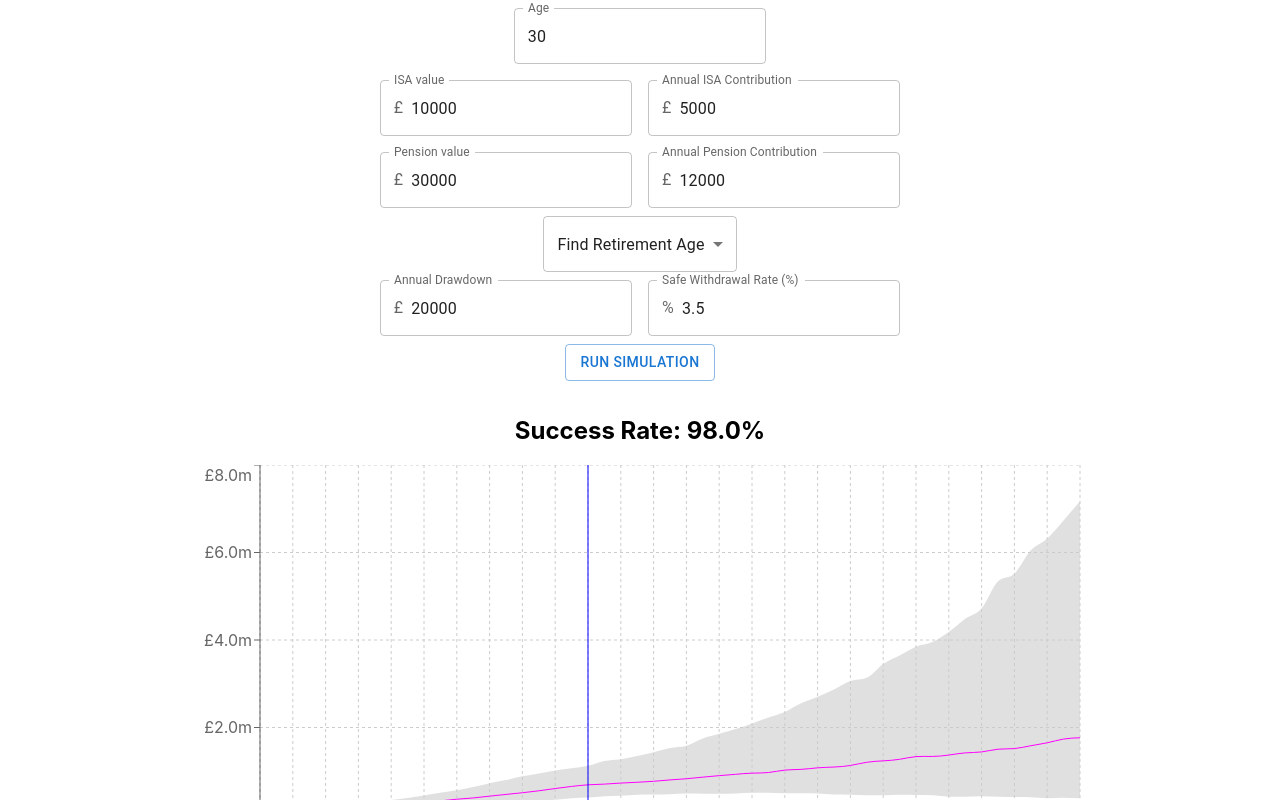
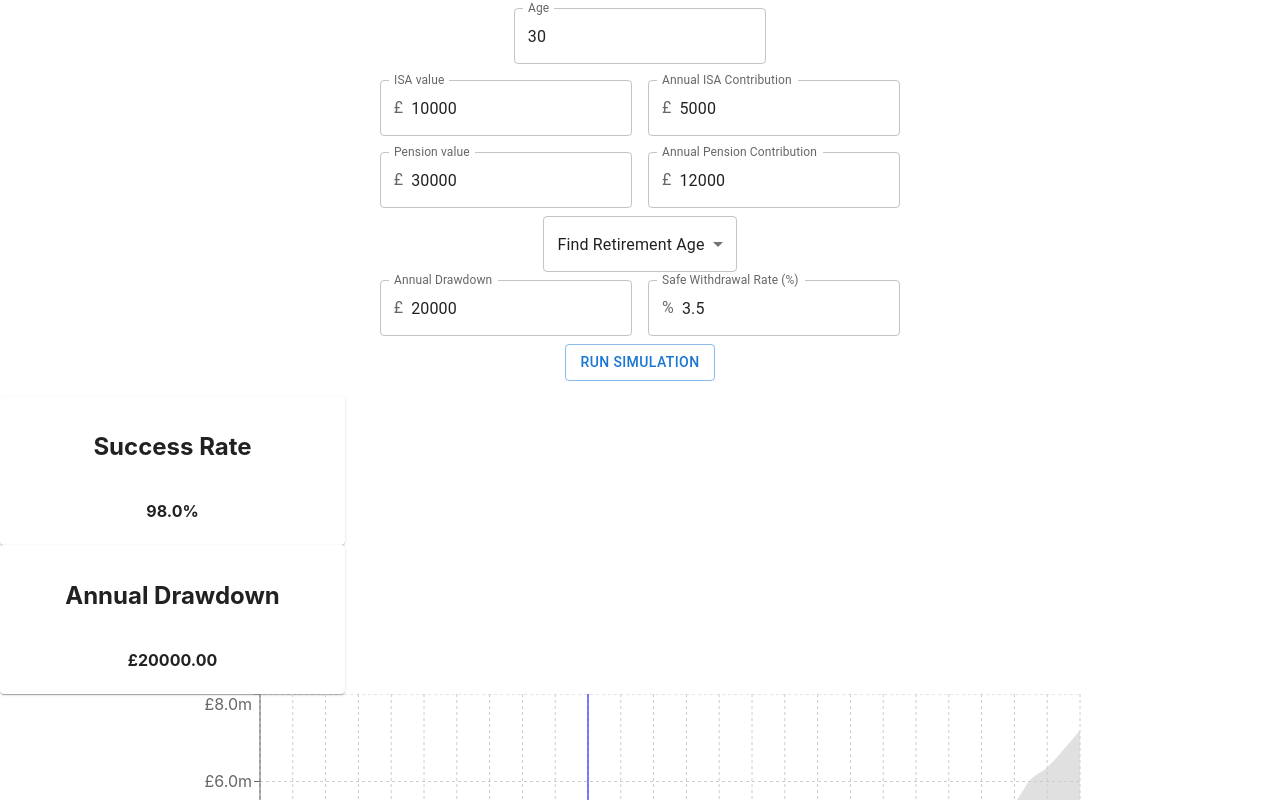
Before and after one commit to RoryCollins/finance-projector, a React (Create React App) app: page / in a window 1280 px wide. Both pictures are taken after a click on the button "RUN SIMULATION". Shown: the top 800 px of the page. Built offline with nearby package versions, Linux system fonts and the light colour scheme.

Commit message:
WIP add Target Age strategy to front end

```diff
--- a/src/App.tsx
+++ b/src/App.tsx
@@ -1,10 +1,12 @@
 import { useState } from 'react';
 import './App.css';
 import Chart from './components/Chart';
-import { TextField, Button, Box, Card, Step, InputAdornment, Select, MenuItem } from '@mui/material';
+import { TextField, Button, Box, Card, Step, InputAdornment, Select, MenuItem, CardHeader, CardContent } from '@mui/material';
 import SimulationRunner from './SimulationRunner';
 import { SimulationResults } from './interfaces';
 import { RetirementStrategy } from './RetirementStrategy';
+import { targetValueRetirementStrategy } from './targetValueRetirementStrategy';
+import targetAgeRetirementStrategy from './targetAgeRetirementStrategy';
 
 interface StateData {
   simulationResults?: SimulationResults,
@@ -16,7 +18,7 @@ interface StateData {
   annualDrawdown: number,
   safeWithdrawalRate: number,
   retirementStrategy: string,
-  targetAge?: number,
+  targetAge: number,
 }
 
 function App() {
@@ -30,10 +32,15 @@ function App() {
     pensionContribution: 12_000,
     safeWithdrawalRate: 3.5,
     retirementStrategy: "value",
-    targetAge: undefined,
+    targetAge: 58,
   })
 
   const runSimulation = () => {
+
+    const strategy: RetirementStrategy = data.retirementStrategy == "value"
+      ? new targetValueRetirementStrategy(data.annualDrawdown, data.safeWithdrawalRate / 100)
+      : new targetAgeRetirementStrategy(data.targetAge);
+
     const runner = new SimulationRunner({
       age: data.age,
       initialIsaValue: data.initialIsa,
@@ -43,7 +50,8 @@ function App() {
       annualDrawdown: data.annualDrawdown,
       safeWithdrawalRate: data.safeWithdrawalRate / 100,
       targetAge: data.targetAge
-    }, [{ age: data.age, distribution: [{ model: { mean: 1.06, standardDeviation: 0.15 }, percentage: 100 }] }]);
+    }, [{ age: data.age, distribution: [{ model: { mean: 1.06, standardDeviation: 0.15 }, percentage: 100 }] }],
+      strategy);
     const simulationResults = runner.Run();
     setData({ ...data, simulationResults });
   };
@@ -111,7 +119,7 @@ function App() {
               }} onChange={(e) => setData({ ...data, safeWithdrawalRate: parseFloat(e.target.value) })} />
             </div>
             : <div>
-              <TextField label="Age" variant="outlined" type="number" value={data.age} onChange={(e) => setData({ ...data, age: parseInt(e.target.value) })} />
+              <TextField label="Age" variant="outlined" type="number" value={data.targetAge} onChange={(e) => setData({ ...data, targetAge: parseInt(e.target.value) })} />
             </div>
           }
         </Box>
@@ -121,8 +129,18 @@ function App() {
       <p></p>
       {data.simulationResults
         ? <>
-          <Card></Card>
-          <h2>Success Rate: {(data.simulationResults.successRate * 100).toFixed(1)}%</h2>
+          <Card sx={{ maxWidth: 345 }}>
+            <CardContent>
+              <h2>Success Rate</h2><br />
+              <b>{(data.simulationResults.successRate * 100).toFixed(1)}%</b>
+            </CardContent>
+          </Card>
+          <Card sx={{ maxWidth: 345 }}>
+            <CardContent>
+              <h2>Annual Drawdown</h2><br />
+              <b>£{(data.simulationResults.drawdownAtRetirement).toFixed(2)}</b>
+            </CardContent>
+          </Card>
           <Chart chartData={data.simulationResults} />
         </>
         : <h1>No Graph Data</h1>}
--- a/src/SimulationRunner.ts
+++ b/src/SimulationRunner.ts
@@ -45,6 +45,7 @@ export default class SimulationRunner {
     Run = (): SimulationResults => {
         const s = this.OneThousandScenarios();
         const successRate = s.filter(it => it.success).length / 1000;
+        const meanDrawdown = s.map(it => it.annualDrawdown).reduce((a,b) => a+b, 0)/s.length
         const scenarios = s.map(it => it.vals);
         const medianRetirementAge = this.age + s.map(it => it.retirementAge).sort()[s.length * .5]
         const t = _.zip(...scenarios).map(it => it.sort((a, b) => a - b))
@@ -56,14 +57,14 @@ export default class SimulationRunner {
                 median: year[year.length * .5]
             }
         });
-        return { annualData, medianRetirementAge, successRate };
+        return { annualData, medianRetirementAge, successRate, drawdownAtRetirement: meanDrawdown};
     }
 
-    private OneThousandScenarios = (): { vals: number[], retirementAge: number, success: boolean }[] => {
+    private OneThousandScenarios = (): { vals: number[], retirementAge: number, success: boolean, annualDrawdown: number }[] => {
         return Array.from({ length: 1000 }, () => this.OneScenario())
     }
 
-    private OneScenario = (): { vals: number[], retirementAge: number, success: boolean } => {
+    private OneScenario = (): { vals: number[], retirementAge: number, success: boolean, annualDrawdown: number } => {
 
         const returns = this.getFiftyYearsOfReturns();
 
@@ -83,7 +84,12 @@ export default class SimulationRunner {
             return [...acc, this.progressYear({ ...nextPortfolioState, interest })]
         }, [initialPortfolioState]);
 
-        return { vals: f.map(it => (it.isaValue + it.pensionValue)), retirementAge: f.findIndex(d => d.retired) - 1, success: f[f.length - 1].success };
+        return {
+            vals: f.map(it => (it.isaValue + it.pensionValue)),
+            retirementAge: f.findIndex(d => d.retired) - 1,
+            success: f[f.length - 1].success,
+            annualDrawdown: f[f.length-1].annualDrawdown,
+        };
     }
 
     private getFiftyYearsOfReturns = (): number[] => {
--- a/src/interfaces.ts
+++ b/src/interfaces.ts
@@ -25,6 +25,7 @@ export interface StatisticalModel {
 export interface SimulationResults {
     medianRetirementAge: number
     successRate: number;
+    drawdownAtRetirement: number;
     annualData : {
         age: number
         median: number
--- a/src/targetAgeRetirementStrategy.ts
+++ b/src/targetAgeRetirementStrategy.ts
@@ -10,7 +10,7 @@ export default class targetAgeRetirementStrategy implements RetirementStrategy {
 
     isRetired(state: PortfolioState): PortfolioState {
         const retired = state.age === this.targetAge;
-        const annualDrawdown = retired ? (state.isaValue + state.pensionValue) * .035 : state.annualDrawdown;
+        const annualDrawdown = retired ? (state.isaValue + state.pensionValue) * .085 : state.annualDrawdown;
         return {...state, retired, annualDrawdown};
     }
 
```
